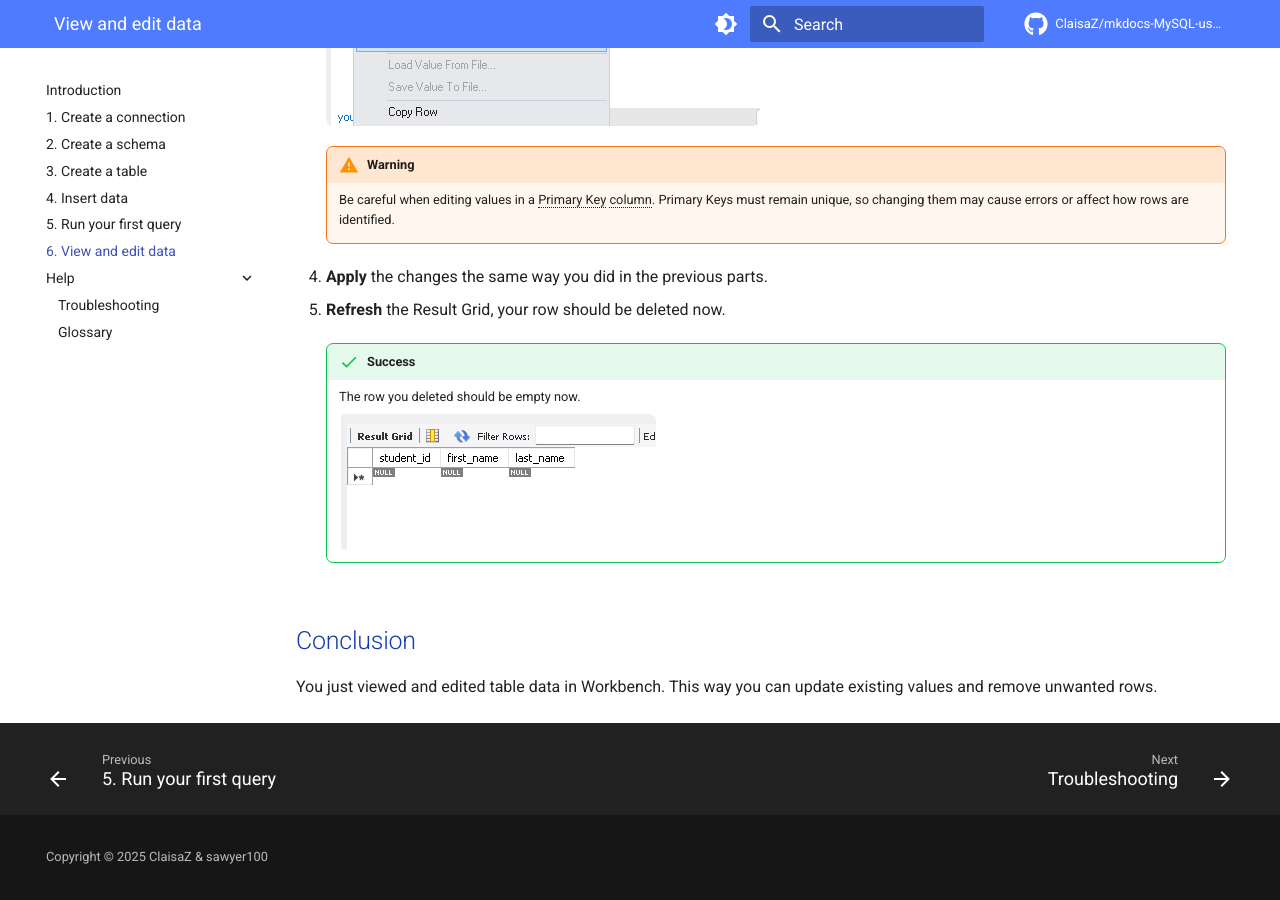
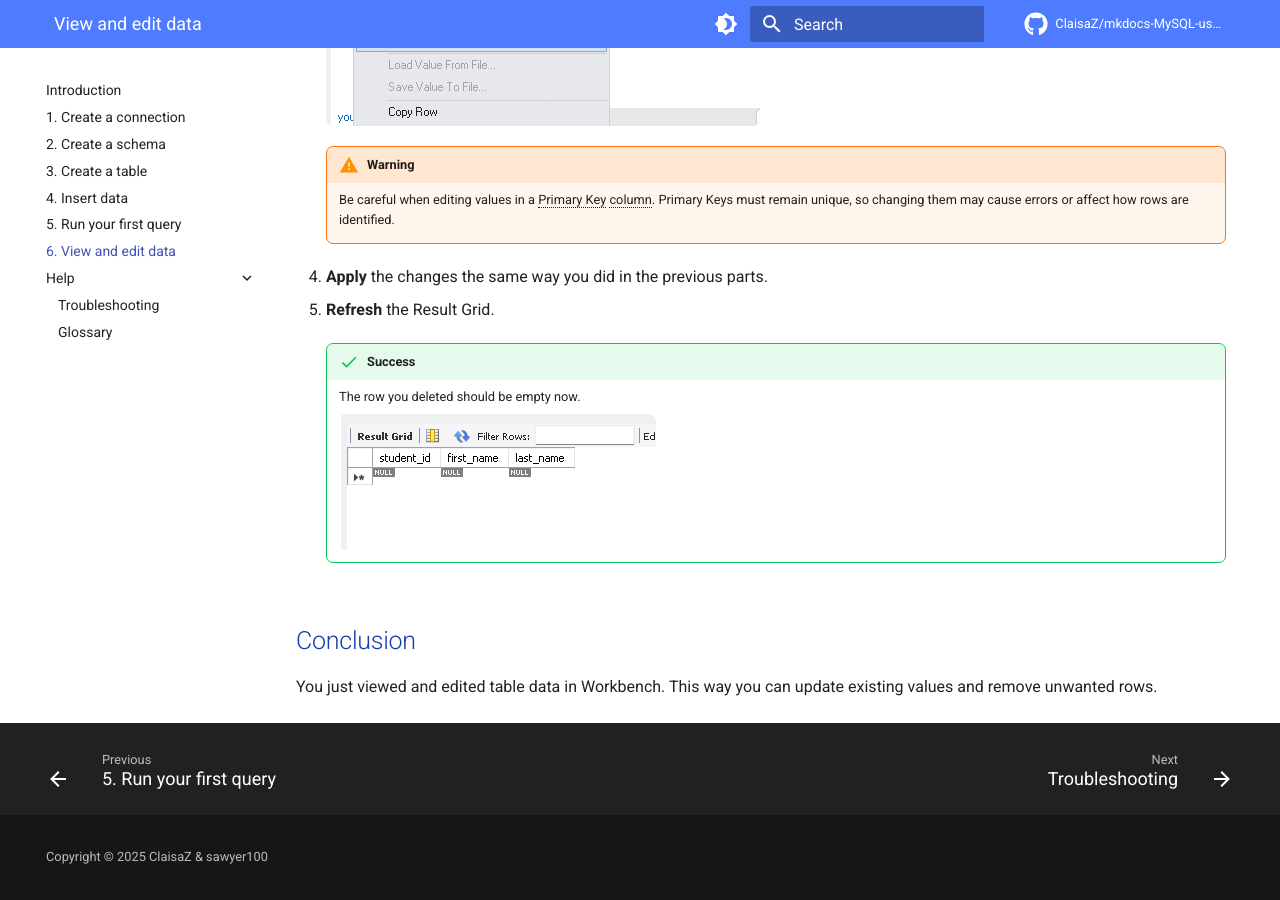
Before and after one commit to ClaisaZ/mkdocs-MySQL-user-guide, an MkDocs documentation site: the page built from docs/7-view-edit-data.md, in a window 1280 px wide and 900 px high, scrolled down 1958 px. Built offline with MkDocs 1.6.1 and Material for MkDocs 9.7.7, drawn with Linux system fonts in a browser that asks for light colours; comment, search, counter and statistics services are not loaded.

Commit message:
typo fix

```diff
--- a/docs/7-view-edit-data.md
+++ b/docs/7-view-edit-data.md
@@ -61,7 +61,7 @@ In Workbench you can view and change data in a table, allowing you to update val
 
 4. **Apply** the changes the same way you did in the previous parts.
 
-5. **Refresh** the Result Grid, your row should be deleted now.
+5. **Refresh** the Result Grid.
 
     !!! success "Success"
         The row you deleted should be empty now.
```
